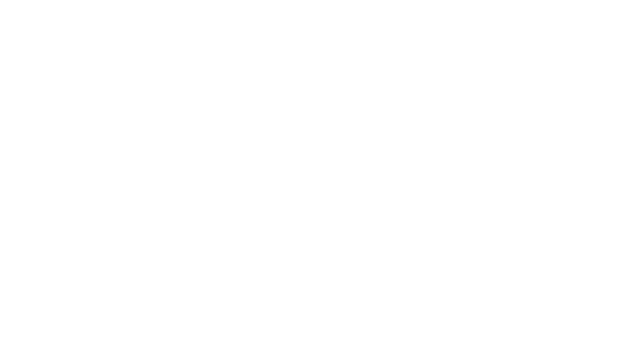
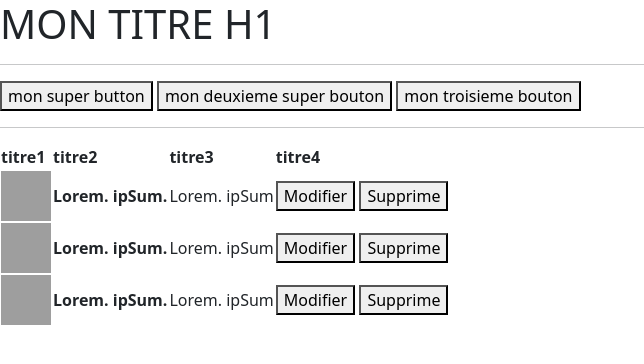
Before and after one commit to LeCheshire/ExoDevoir2, a plain HTML site: page index.html in a window 1280 px wide. Shown: the whole page, without its empty margins (0-644 px from the left). Drawn offline with nearby package versions, Linux system fonts and the light colour scheme; grey boxes are pictures that could not be loaded.

Commit message:
ajout de titre button hr et table

```diff
--- a/index.html
+++ b/index.html
@@ -16,18 +16,40 @@
     <!-- Bootstrap -->
     <link href="https://cdn.jsdelivr.net/npm/bootstrap@5.2.2/dist/css/bootstrap.min.css" rel="stylesheet"
         integrity="sha384-Zenh87qX5JnK2Jl0vWa8Ck2rdkQ2Bzep5IDxbcnCeuOxjzrPF/et3URy9Bv1WTRi" crossorigin="anonymous">
-    <title>document</title>
+    <title>Exo devoir 2</title>
 </head>
 
 <body>
-    <header>
-        <nav></nav>
-    </header>
-    <section></section>
-    <section></section>
-    <section></section>
-    <section></section>
-    <footer></footer>
+    <h1>MON TITRE H1</h1>
+    <hr>
+    <button>mon super button</button> <button>mon deuxieme super bouton</button> <button>mon troisieme bouton</button>
+    <hr>
+    <table>
+        <tr>
+            <th class="center">titre1</th>
+            <th class="center">titre2</th>
+            <th class="center">titre3</th>
+            <th class="center">titre4</th>
+        </tr>
+        <tr>
+            <th><img src="https://www.caro-centre.fr/img/p/00228375/carrelage-marazzi-block-black-natret-noir-75-x-75-228375-31831-product.jpg" alt="image block noir" width="50px" height="50px"></th>
+            <td><b>Lorem. ipSum.</b></td>
+            <td>Lorem. ipSum</td>
+            <td><button>Modifier</button> <button>Supprime</button></td>
+        </tr>
+        <tr>
+            <th><img src="https://www.caro-centre.fr/img/p/00228375/carrelage-marazzi-block-black-natret-noir-75-x-75-228375-31831-product.jpg" alt="image block noir" width="50px" height="50px"></th>
+            <td><b>Lorem. ipSum.</b></td>
+            <td>Lorem. ipSum</td>
+            <td><button>Modifier</button> <button>Supprime</button></td>
+        </tr>
+        <tr>
+            <th><img src="https://www.caro-centre.fr/img/p/00228375/carrelage-marazzi-block-black-natret-noir-75-x-75-228375-31831-product.jpg" alt="image block noir" width="50px" height="50px"></th>
+            <td><b>Lorem. ipSum.</b></td>
+            <td>Lorem. ipSum</td>
+            <td><button>Modifier</button> <button>Supprime</button></td>
+        </tr>
+    </table>
 </body>
 
 <!-- script bootstrap -->
```
